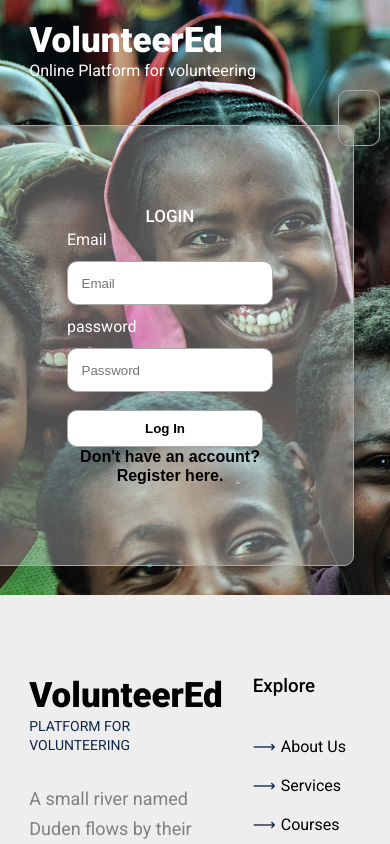
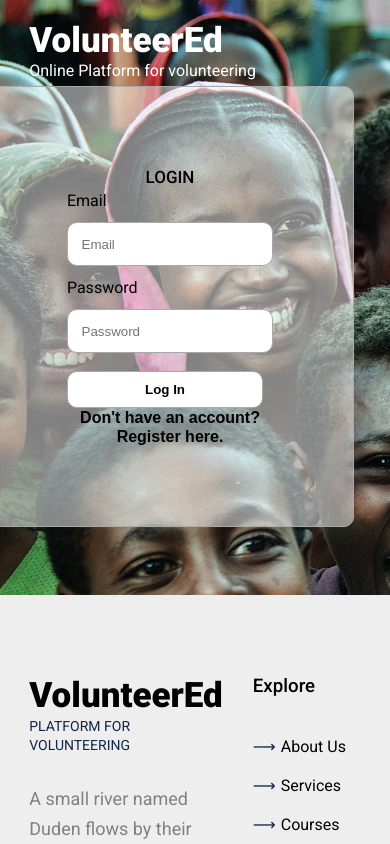
Before and after one commit to Allen7702/VolunteerEd, a React (Create React App) app: page /login in a window 390 px wide. Shown: the top 844 px of the page. Built offline with nearby package versions, Linux system fonts and the light colour scheme.

Commit message:
improved responsiveness of login/register pages

```diff
--- a/src/App.css
+++ b/src/App.css
@@ -85,7 +85,7 @@ p {
 }
 
 .back {
-  background-image: url("../public/images/back.webp");
+  background-image: url("../public/images/kid7.jpg");
   background-size: cover;
   background-attachment: fixed;
   position: absolute;
--- a/src/components/login_register/Login.jsx
+++ b/src/components/login_register/Login.jsx
@@ -1,10 +1,16 @@
 import React, { useState } from "react";
 import './login_register.css'
-import { useLocation } from "react-router-dom"
 
 
 export const Login = () => {
-  const location = useLocation()
+
+  const authenticate=()=>{
+    try {
+      console.log("hello there {$email}")
+    } catch (error) {
+      console.error(error)
+    }
+  }
   const [email, setEmail] = useState('');
   const [password, setPass] = useState('');
 
@@ -14,10 +20,10 @@ export const Login = () => {
     <div className="apple">
         <div className="auth-form-container">
             <h2>Login</h2>
-            <form className="login-form">
+            <form className="login-form" onSubmit={authenticate}>
                 <label htmlFor="email">Email</label>
                 <input value={email} onChange={(e) => setEmail(e.target.value)}type="email" placeholder="Email" id="email" name="email" />
-                <label htmlFor="password">password</label>
+                <label htmlFor="password">Password</label>
                 <input value={password} onChange={(e) => setPass(e.target.value)} type="password" placeholder="Password" id="password" name="password" />
                 <button type="submit">Log In</button>
             </form>
--- a/src/components/login_register/Register.jsx
+++ b/src/components/login_register/Register.jsx
@@ -4,6 +4,14 @@ import "./login_register.css";
 
 export const Register = () => {
   // const location = useLocation();
+
+const authenticate=()=>{
+  try {
+    console.log("hello new user")
+  } catch (error) {
+    console.error(error)
+  }
+}
 
   const [email, setEmail] = useState("");
   const [password, setPass] = useState("");
@@ -14,7 +22,7 @@ export const Register = () => {
       <div className="apple">
         <div className="auth-form-container">
           <h2>Register</h2>
-          <form className="register-form">
+          <form className="register-form" onSubmit={authenticate}>
             <label htmlFor="email">Email</label>
             <input
               value={email}
@@ -24,7 +32,7 @@ export const Register = () => {
               id="email"
               name="email"
             />
-            <label htmlFor="password">password</label>
+            <label htmlFor="password">Password</label>
             <input
               value={password}
               onChange={(e) => setPass(e.target.value)}
--- a/src/components/login_register/login_register.css
+++ b/src/components/login_register/login_register.css
@@ -8,7 +8,7 @@
   z-index: -1;
   width: 100%;
   height: 100vh;
-  padding-top: 30%;
+  padding-top: 20%;
   padding-right: 50px;
   color: #fff;
   text-align: center;
@@ -22,11 +22,14 @@
   font-weight: 500;
   font-size: 17px;
   text-transform: uppercase;
+  color: black;
 }
 .apple{
+  /* position: absolute; */
     text-align: center;
+    /* padding: 5rem; */
     display: flex;
-    align-items: center;
+    align-items:baseline;
     justify-content: center;
   }
 
@@ -35,7 +38,7 @@
     border: 1px solid darkgray;
     border-radius: 10px;
     margin: 0.5rem;
-  background-color: rgba(255, 255, 255, 0.3);
+  background-color: rgba(255, 255, 255, 0.5);
 
   }
 
@@ -56,6 +59,7 @@
   label {
     text-align: left;
     padding: 0.25rem 0;
+    color: black;
 
   }
 
@@ -66,7 +70,7 @@
     border-radius: 10px;
   }
 
-  button {
+  .auth-form-container button {
     margin-top: 10px;
     border: darkgray 1px solid;
     background-color: white;
@@ -76,8 +80,9 @@
     color: black;
   }
 
-  button:hover {
-    color: #0f2747;
+ .auth-form-container button:hover {
+    background-color: #0f2747;
+    color: darkgray;
   }
 
   a {
```
Also changed, not shown: src/components/home/Hblog.jsx (deleted, +0 -47 lines).
